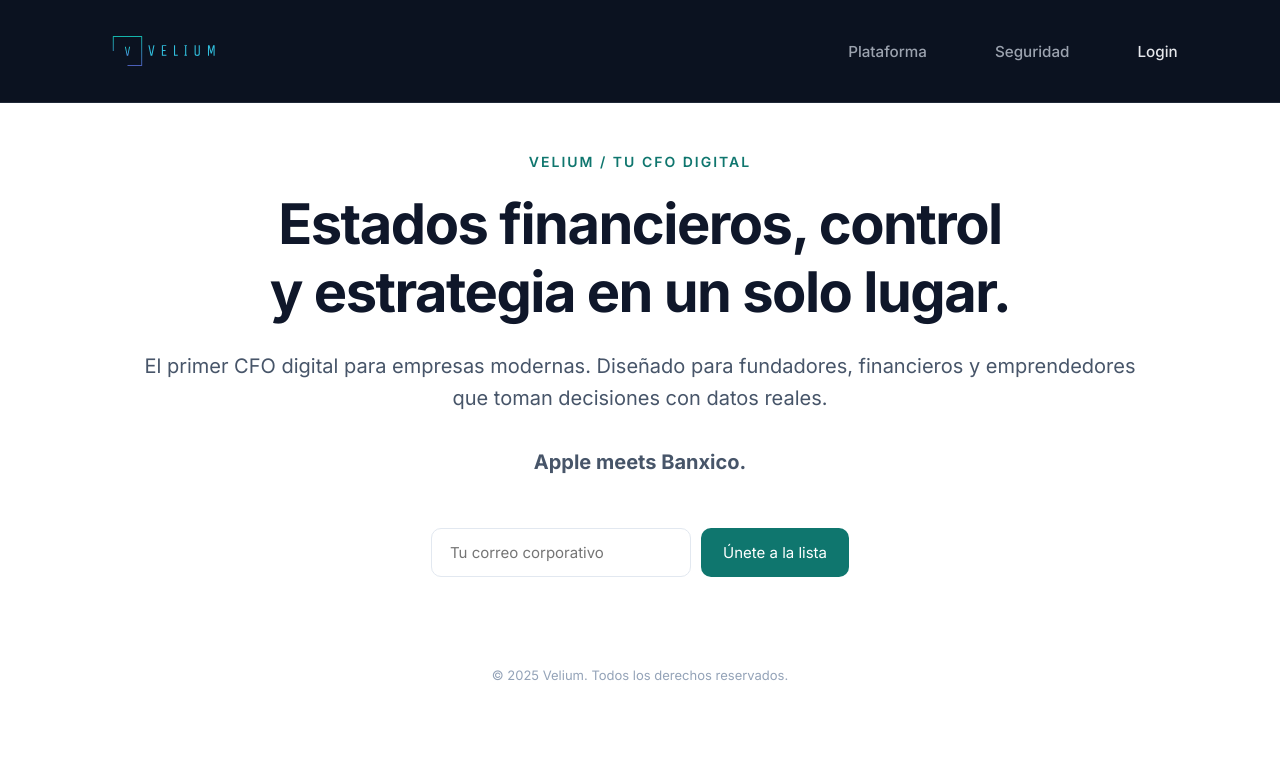
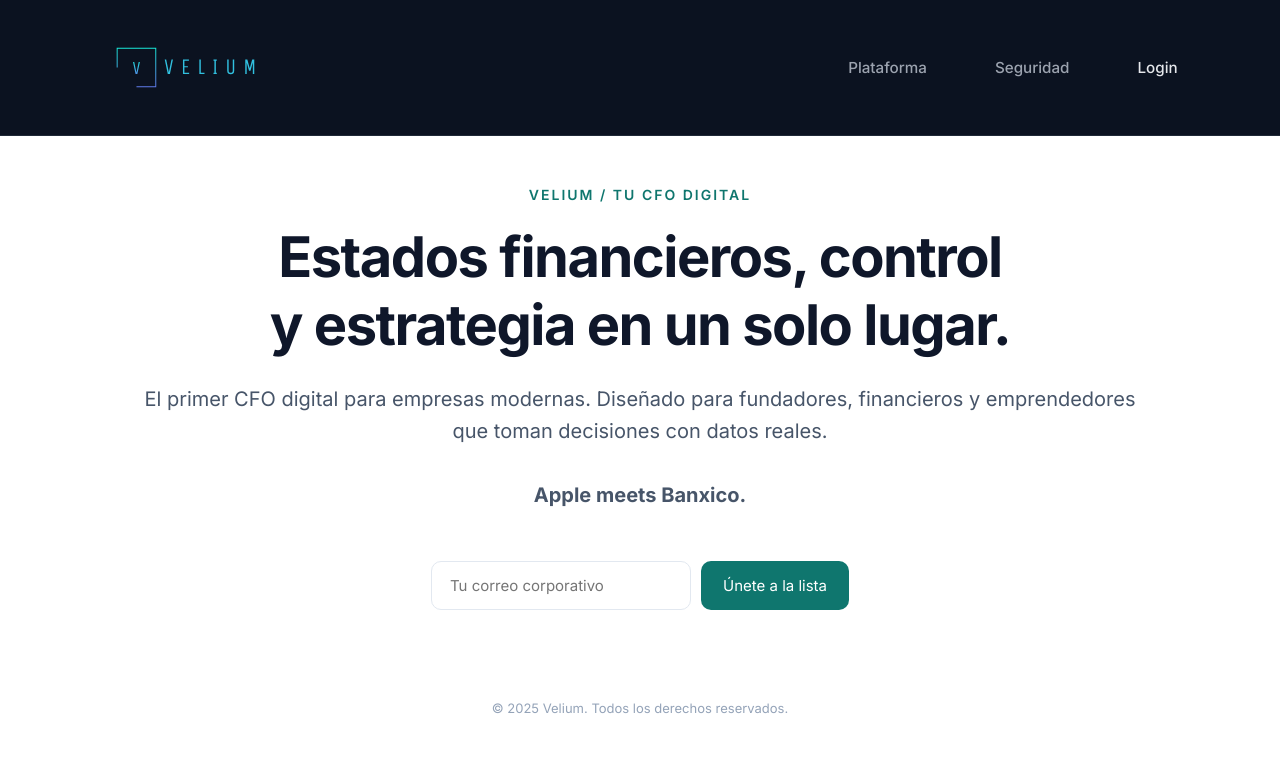
Before and after one commit to patovelium/cfo-coming-soon, a plain HTML site: page public/index.html in a window 1280 px wide. Drawn offline with Linux system fonts and the light colour scheme.

Commit message:
Update indeex.html

```diff
--- a/public/index.html
+++ b/public/index.html
@@ -137,11 +137,11 @@
   display:flex;
   align-items:center;
   justify-content:space-between;
-  padding: 1px 8%;
+  padding: 0 8%;
   background: #0b1220;
   border-bottom: 1px solid #1f2937;
 ">
-  <img src="velium-logo.svg" alt="Velium Logo" style="height:100px; object-fit:contain;">
+  <img src="velium-logo.svg" alt="Velium Logo" style="height:135px; object-fit:contain;">
 
   <nav style="display:flex; gap:28px; font-size:0.95rem;">
     <a href="#" style="color:#9ca3af; text-decoration:none;">Plataforma</a>
```
